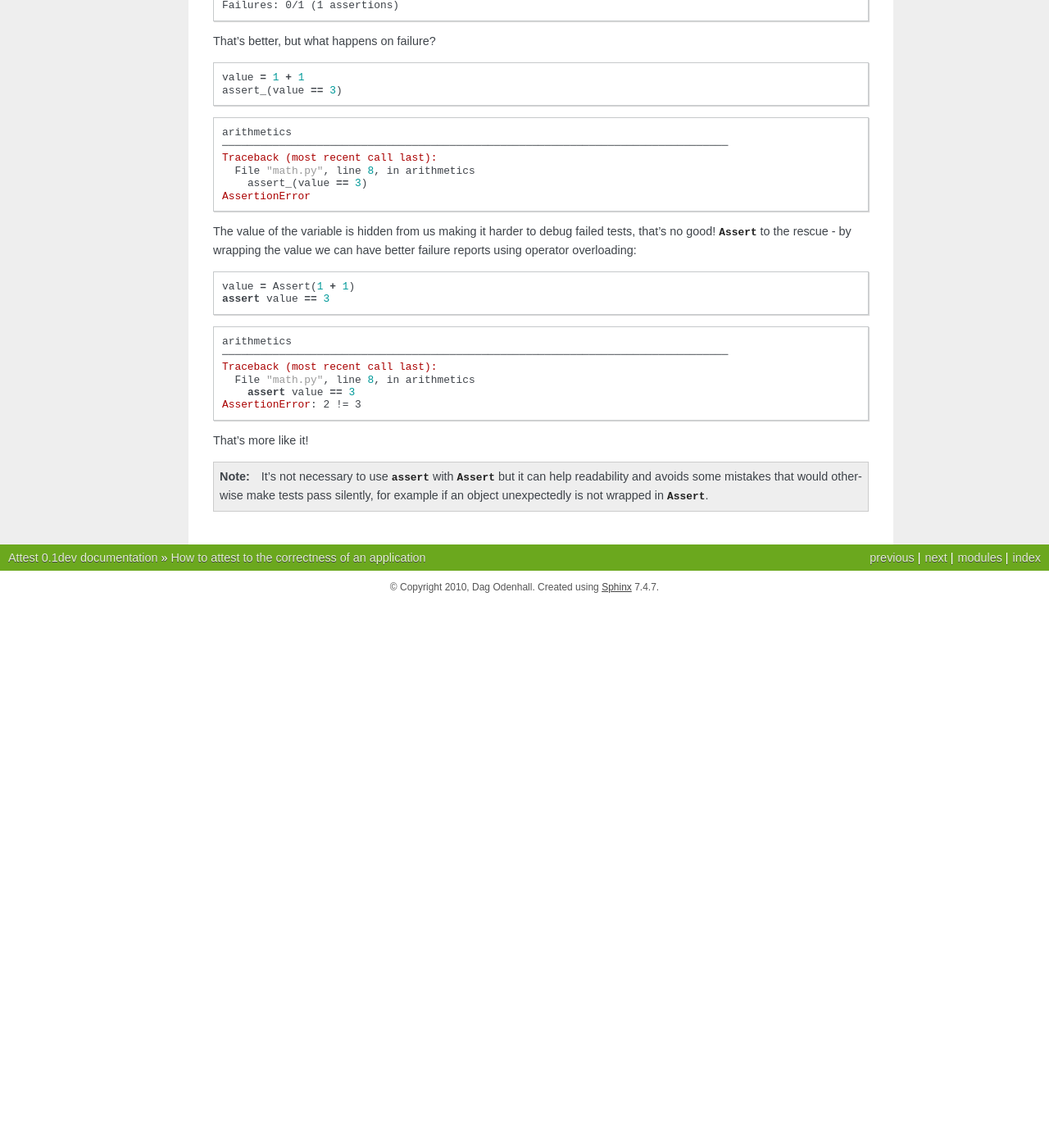
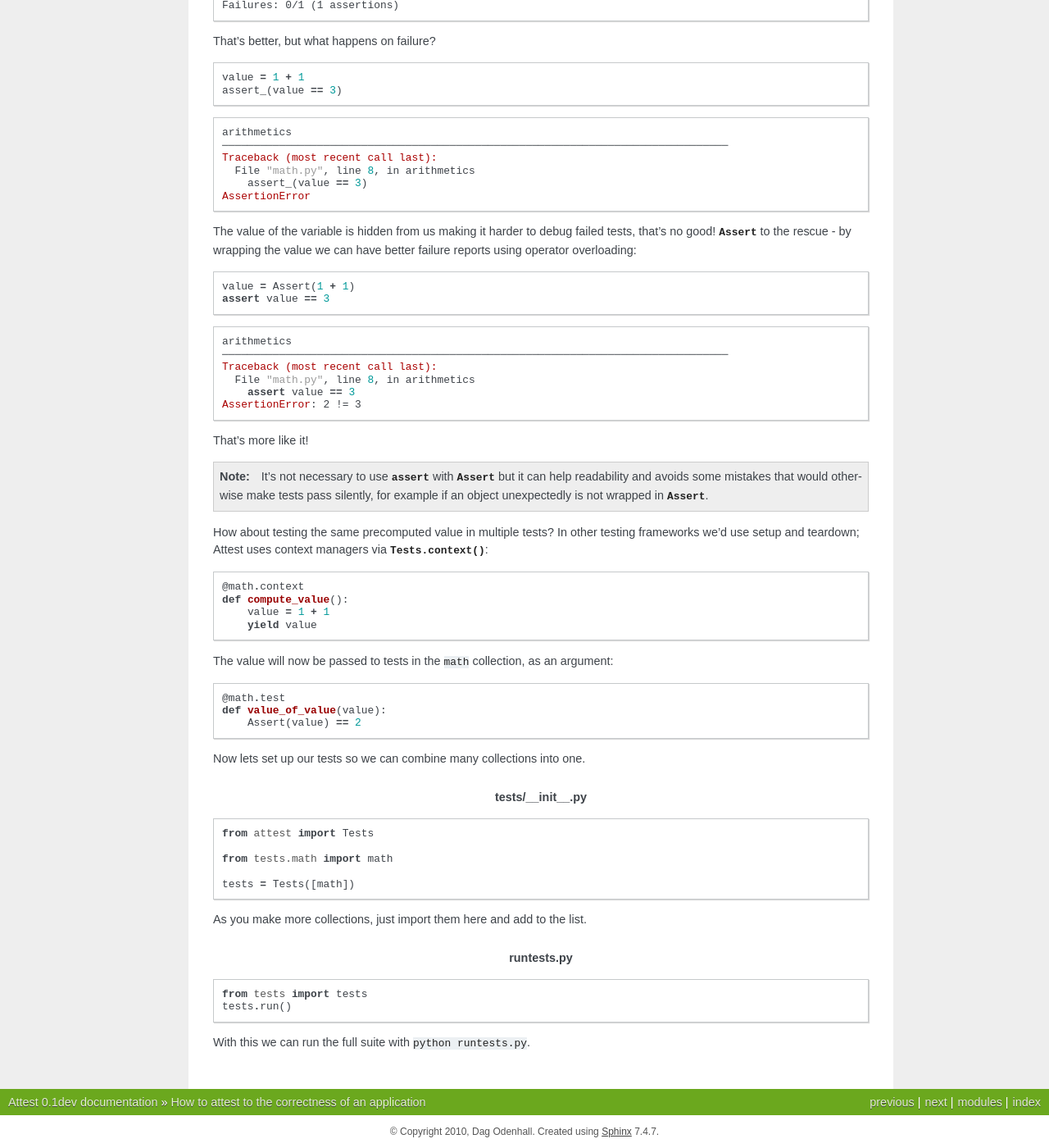
Before and after one commit to dag/attest, a Sphinx documentation site: the page built from docs/guide.rst, in a window 1280 px wide and 1400 px high, scrolled down 1668 px. Shown: the whole window at 82% size. Built offline with Sphinx 7.4.7, drawn with Linux system fonts in a browser that asks for light colours; before the commit the page ends 2404 px from its top, so only the background shows below that.

Commit message:
Finish the draft on the functional style in the guide

```diff
--- a/docs/guide.rst
+++ b/docs/guide.rst
@@ -6,7 +6,6 @@ How to attest to the correctness of an application
 .. sidebar:: Directory structure
 
     * runtests.py
-
     * tests/
 
       * __init__.py
@@ -155,3 +154,42 @@ That's more like it!
     can help readability and avoids some mistakes that would otherwise make
     tests pass silently, for example if an object unexpectedly is not wrapped
     in :class:`Assert`.
+
+How about testing the same precomputed value in multiple tests? In other
+testing frameworks we'd use setup and teardown; Attest uses context
+managers via :meth:`Tests.context`::
+
+    @math.context
+    def compute_value():
+        value = 1 + 1
+        yield value
+
+The value will now be passed to tests in the ``math`` collection, as an
+argument::
+
+    @math.test
+    def value_of_value(value):
+        Assert(value) == 2
+
+Now lets set up our tests so we can combine many collections into one.
+
+.. centered:: tests/__init__.py
+
+::
+
+    from attest import Tests
+
+    from tests.math import math
+
+    tests = Tests([math])
+
+As you make more collections, just import them here and add to the list.
+
+.. centered:: runtests.py
+
+::
+
+    from tests import tests
+    tests.run()
+
+With this we can run the full suite with ``python runtests.py``.
```
